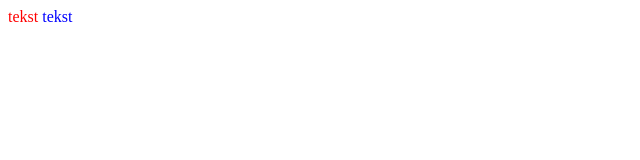
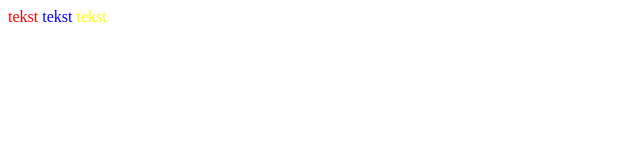
Before and after one commit to SpecialJayy/CieszynKurs2022, a plain HTML site: page index.html in a window 1280 px wide. Shown: the full height of the page, 0-640 px from the left. Drawn offline with Linux system fonts and the light colour scheme.

Commit message:
zmiana zloty

```diff
--- a/index.html
+++ b/index.html
@@ -9,5 +9,6 @@
 <body>
     <font color="red">tekst</font>
     <font color="blue">tekst</font>
+    <font color="yellow">tekst</font>
 </body>
 </html>
```
